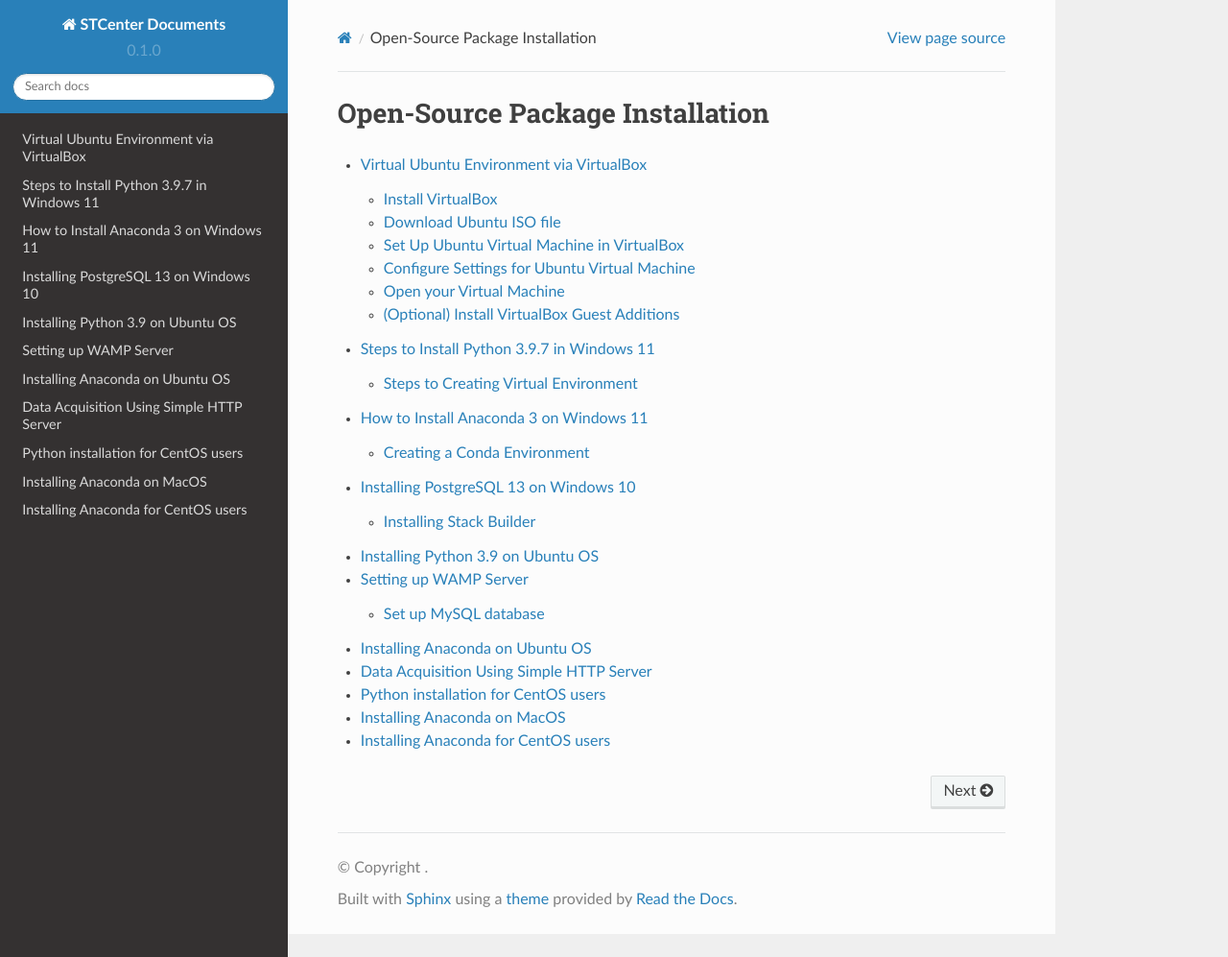
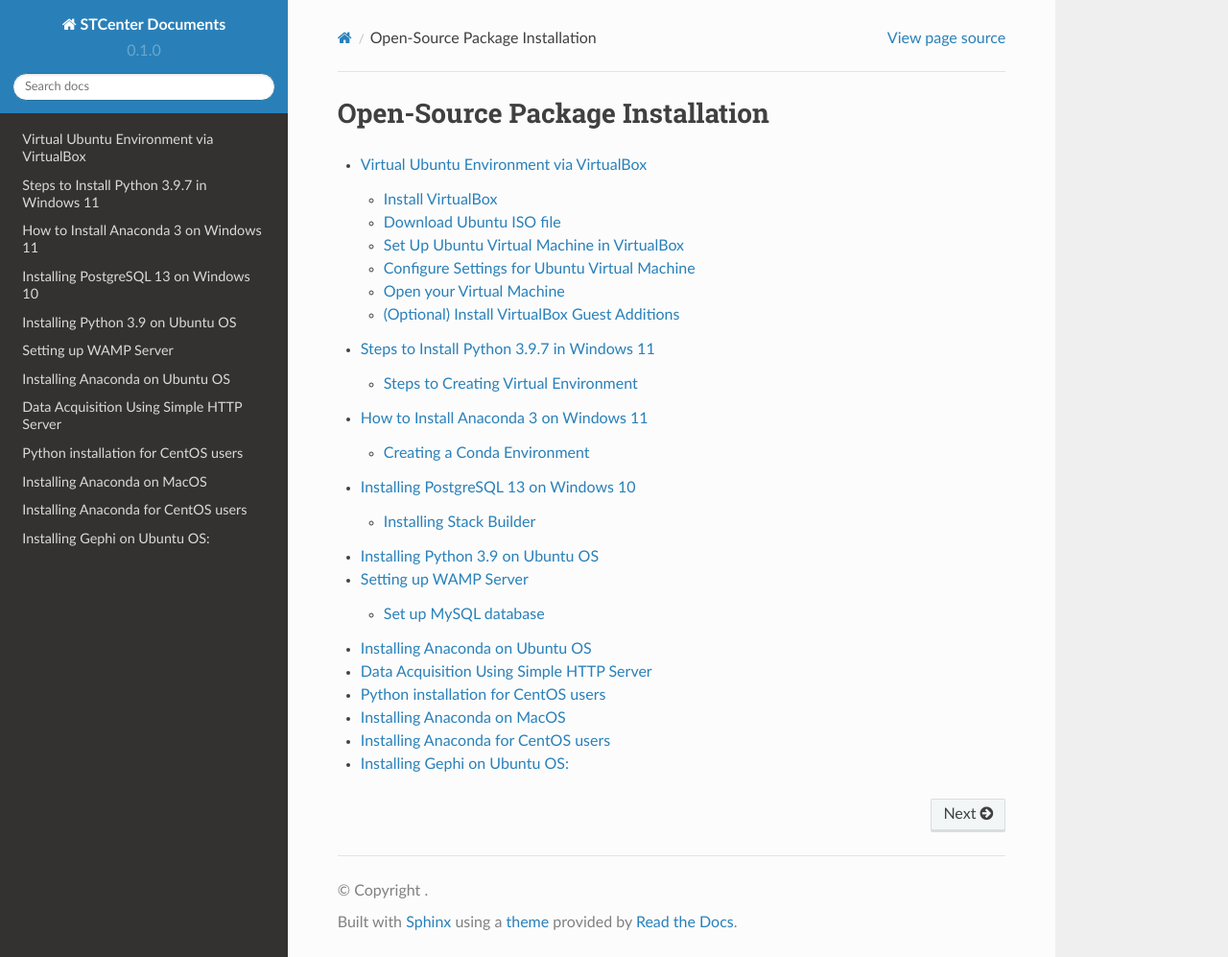
Before and after one commit to stccenter/STCenterDocs, a Sphinx documentation site: the page built from docs/source/index.rst, in a window 1280 px wide and 997 px high. Shown: the whole window at 96% size. Built offline with Sphinx 7.4.7 and the Read the Docs theme 2.0.0, drawn with Linux system fonts in a browser that asks for light colours.

Commit message:
Update index.rst

```diff
--- a/docs/source/index.rst
+++ b/docs/source/index.rst
@@ -17,3 +17,4 @@ Open-Source Package Installation
    Python-Installation-CentOS
    Installing-Anaconda-on-MacOS
    Installing-Anaconda-CentOS.rst
+   Installing-Gephi-UbuntoOS.rst
```
